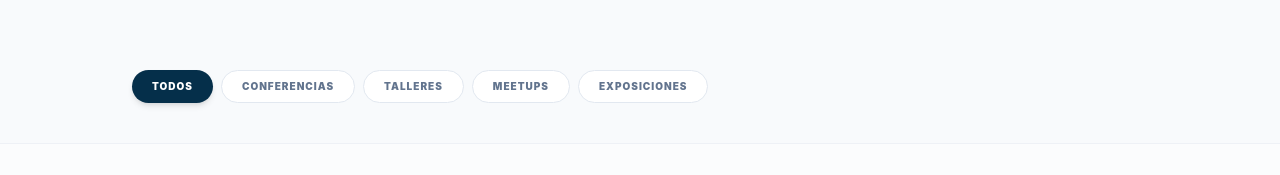
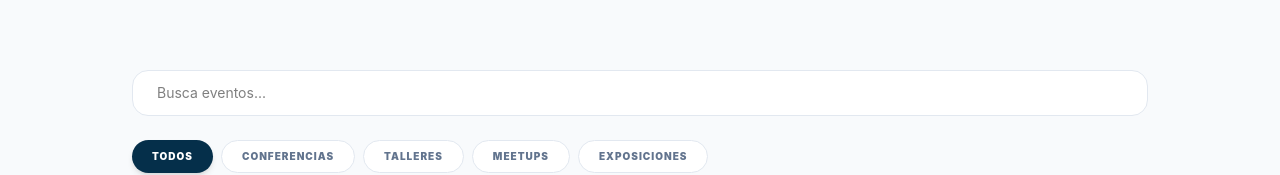
Before and after one commit to jcdotnet/malaga-tech-events, a React (Vite) app: page / in a window 1280 px wide. Shown: the part 162-337 px from the top of the page. Built offline with nearby package versions, Linux system fonts and the light colour scheme.

Commit message:
feat: add search

```diff
--- a/src/App.tsx
+++ b/src/App.tsx
@@ -4,15 +4,18 @@ import { useEvents } from './hooks/useEvents';
 import { Card } from './components/events/Card';
 import { Header } from './components/ui/Header';
 import { Filters } from './components/events/Filters';
+import { Search } from './components/events/Search';
 
 function App() {
 
   const [activeCategory, setActiveCategory] = useState('all');
+  const [searchQuery, setSearchQuery] = useState('');
   const { events } = useEvents();
 
-  const filteredEvents = events.filter(event => {
-    return activeCategory === 'all' || event.category === activeCategory;
-  });
+  const filteredEvents = events.filter(event => (
+    (activeCategory === 'all' || event.category === activeCategory) &&
+    `${event.title} ${event.description}`.toLowerCase().includes(searchQuery.toLowerCase())
+  ));
 
   return (
     <div className="container">
@@ -25,9 +28,13 @@ function App() {
 
       <section className="pb-10">
         <div className="row">
+          <Search
+            value={searchQuery}
+            onSearchChange={setSearchQuery} // passing setler directly instead of OnChange
+          />
           <Filters
             active={activeCategory}
-            onCategoryChange={setActiveCategory}
+            onCategoryChange={setActiveCategory} // same as above
           />
         </div>
       </section>
--- /dev/null
+++ b/src/components/events/Search/Search.tsx
@@ -0,0 +1,17 @@
+interface SearchProps {
+  value: string;
+  onSearchChange: (value: string) => void;
+}
+
+export const Search = ({value, onSearchChange } : SearchProps )=> (
+  <div className="mb-6">
+    <input
+      type="text"
+      placeholder="Busca eventos..."
+      value={value}
+      onChange={(e) => onSearchChange(e.target.value)}
+      className={`w-full bg-white border border-slate-200 rounded-2xl
+        py-3 px-6 text-sm focus:border-accent outline-none transition-colors`}
+    />
+  </div>
+);
--- /dev/null
+++ b/src/components/events/Search/index.ts
@@ -0,0 +1 @@
+export * from './Search';
```
